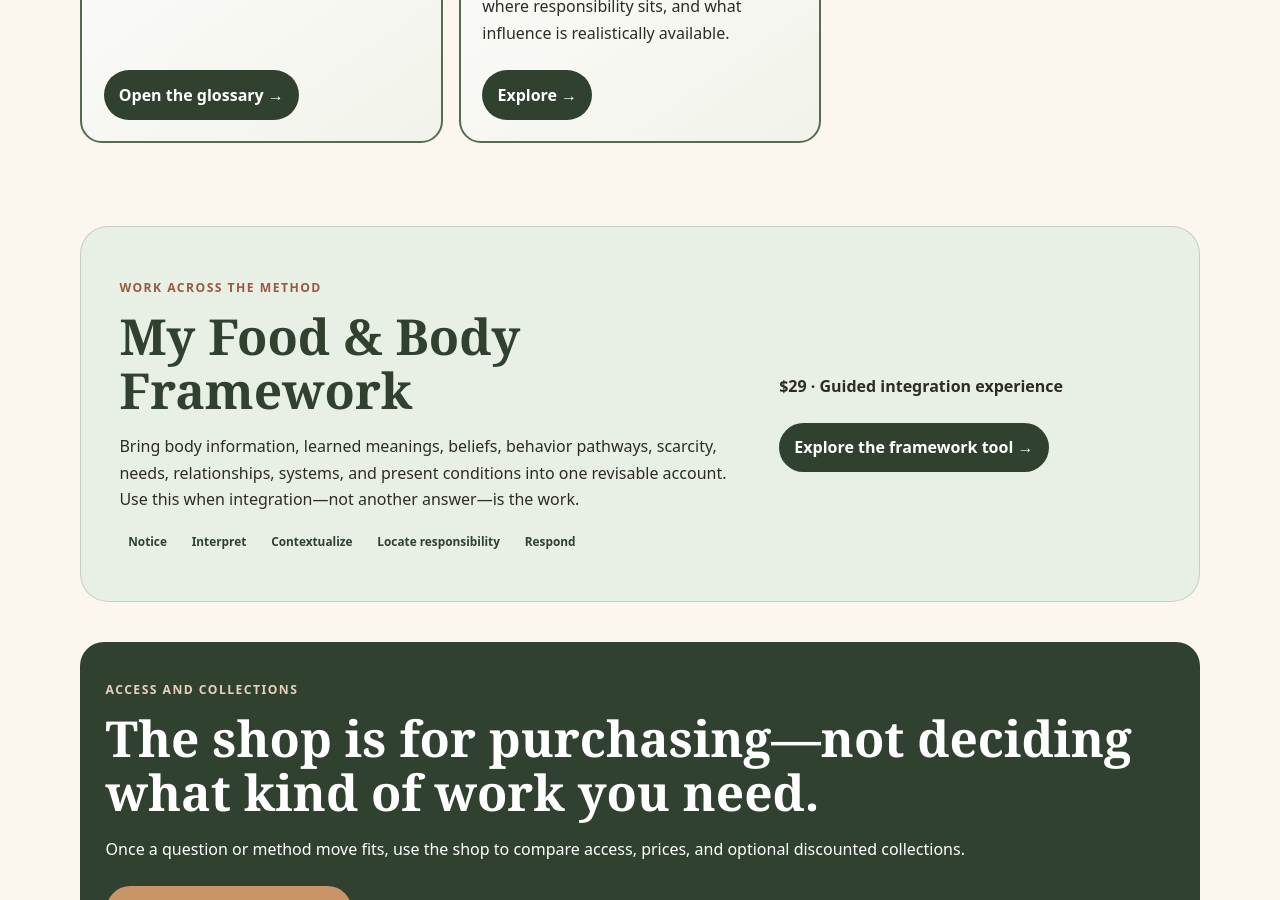
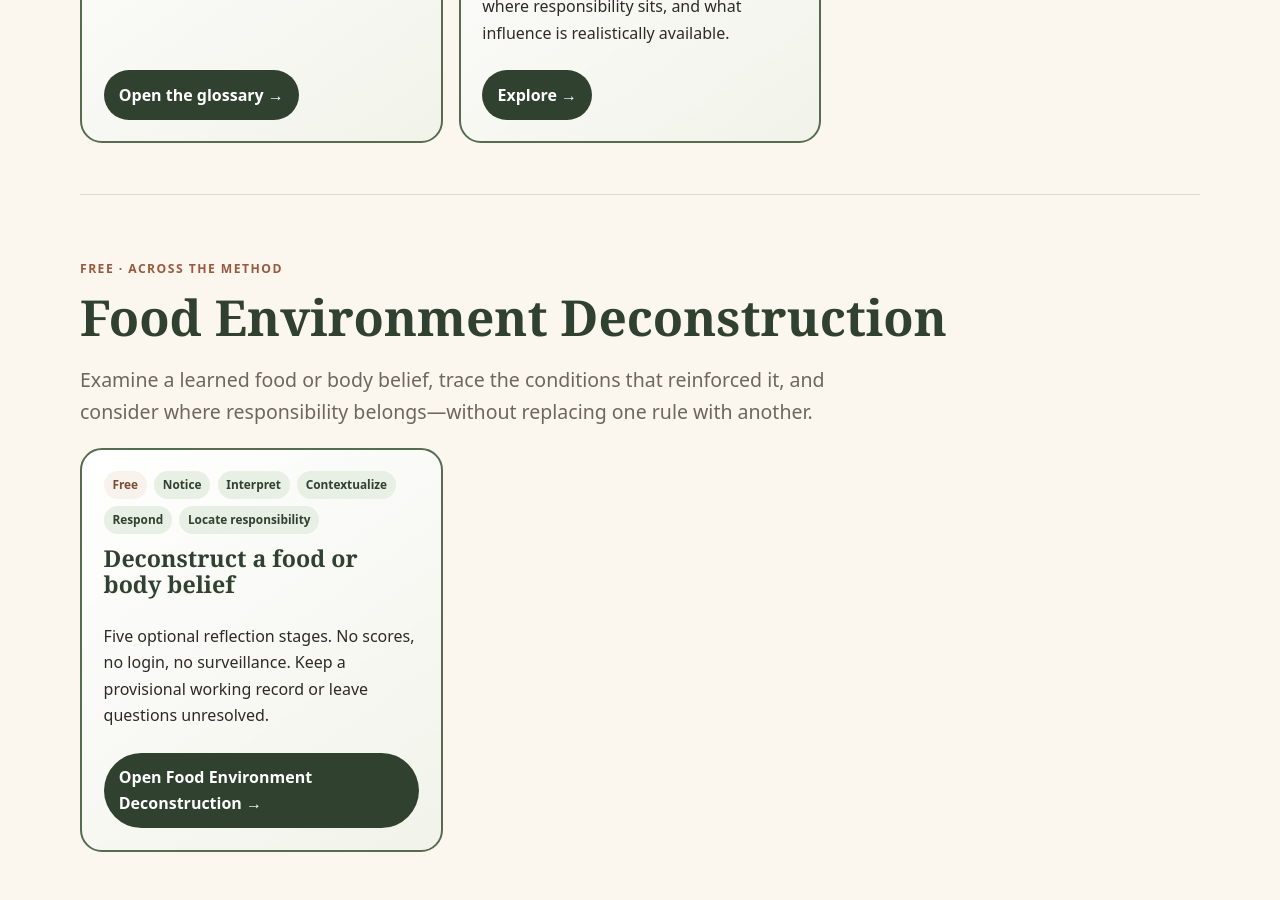
Before and after one commit to BodyConnectionNutrition/Nov-10-build, a Jekyll site: the page tools/index.html, which Jekyll copies as it is, in a window 1280 px wide and 900 px high, scrolled down 5593 px. Built offline with Jekyll 4.4.1, drawn with Linux system fonts in a browser that asks for light colours.

Commit message:
Feature Food Environment Deconstruction on Tools page

```diff
--- a/tools/index.html
+++ b/tools/index.html
@@ -47,6 +47,7 @@
 <article class="tool-card"><div class="meta"><span class="pill">Free · External tool</span><span class="pill method">Respond</span></div><h3>Worth It</h3><p>Optionally observe what repeated choices are building across health and financial goals. Use tracking only when it supports agency rather than surveillance.</p><a class="btn" href="https://bodyconnectionworthit.netlify.app/" target="_blank" rel="noopener">Open Worth It →</a></article>
 </div></section>
 <section class="method-section" id="responsibility"><div class="section-head"><div class="number">5</div><div><p class="eyebrow">Locate responsibility</p><h2>Separate causation, ethical responsibility, and practical control.</h2><p>Use this move when recognizing context risks becoming either total self-blame or the claim that nothing can be done. Responsibility can be limited, shared, institutional, contested, or not yours.</p></div></div><div class="tool-grid"><article class="tool-card featured"><div class="meta"><span class="pill">Free</span><span class="pill method">Interpret</span><span class="pill method">Locate responsibility</span></div><h3>The Bullshit Glossary</h3><p>Decode science-shaped advertising language by examining what the seller’s words imply, what they actually establish, and what evidence the seller owes you.</p><a class="btn" href="/tools/bullshit-glossary/">Open the glossary →</a></article><article class="tool-card featured"><div class="meta"><span class="pill">$29</span><span class="pill method">Contextualize</span><span class="pill method">Respond</span><span class="pill method">Locate responsibility</span></div><h3>Conditions &amp; Responsibility Map</h3><p>Identify which conditions were present, whether they seemed causally relevant, where responsibility sits, and what influence is realistically available.</p><a class="btn" href="/tools/choice-has-conditions/">Explore →</a></article></div></section>
+<section class="method-section" id="food-environment-deconstruction"><p class="eyebrow">Free · Across the method</p><h2>Food Environment Deconstruction</h2><p class="lead">Examine a learned food or body belief, trace the conditions that reinforced it, and consider where responsibility belongs—without replacing one rule with another.</p><div class="tool-grid"><article class="tool-card featured"><div class="meta"><span class="pill">Free</span><span class="pill method">Notice</span><span class="pill method">Interpret</span><span class="pill method">Contextualize</span><span class="pill method">Respond</span><span class="pill method">Locate responsibility</span></div><h3>Deconstruct a food or body belief</h3><p>Five optional reflection stages. No scores, no login, no surveillance. Keep a provisional working record or leave questions unresolved.</p><a class="btn" href="/food-environment-deconstruction/">Open Food Environment Deconstruction →</a></article></div></section>
 <section class="integrate"><div class="integrate-grid"><div><p class="eyebrow">Work across the method</p><h2>My Food &amp; Body Framework</h2><p>Bring body information, learned meanings, beliefs, behavior pathways, scarcity, needs, relationships, systems, and present conditions into one revisable account. Use this when integration—not another answer—is the work.</p><div class="meta"><span class="pill method">Notice</span><span class="pill method">Interpret</span><span class="pill method">Contextualize</span><span class="pill method">Locate responsibility</span><span class="pill method">Respond</span></div></div><div><p><strong>$29 · Guided integration experience</strong></p><a class="btn" href="/tools/my-food-and-body-framework/">Explore the framework tool →</a></div></div></section>
 <section class="shop"><p class="eyebrow" style="color:#e8d1bd">Access and collections</p><h2>The shop is for purchasing—not deciding what kind of work you need.</h2><p>Once a question or method move fits, use the shop to compare access, prices, and optional discounted collections.</p><a class="btn" href="/shop/">View purchasing options →</a></section>
 <p class="fine">All tools are educational. They do not provide diagnosis, psychotherapy, emergency support, or individualized medical treatment.</p>
```
